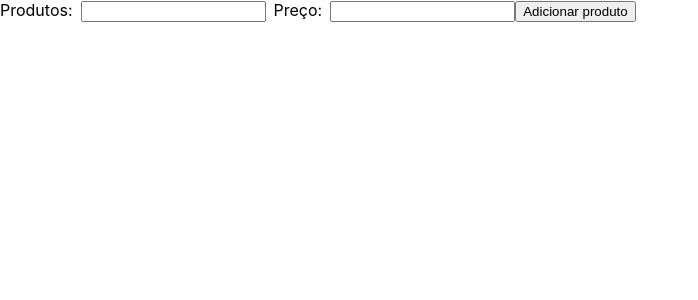
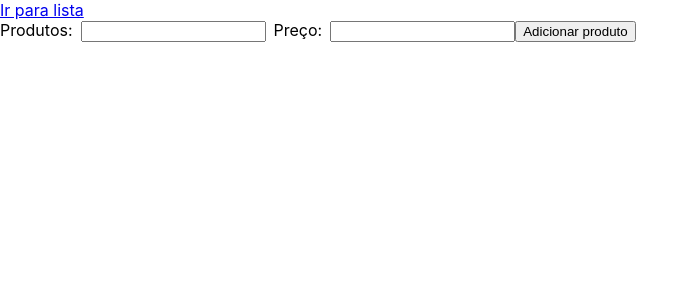
Before and after one commit to Tessmer/nave-rs, a React (Create React App) app in the folder register-input-react/: page / in a window 1280 px wide. Shown: the top 300 px of the page, without its empty margins (0-698 px from the left). Built offline with nearby package versions, Linux system fonts and the light colour scheme.

Commit message:
refactor app

```diff
--- a/register-input-react/src/App.js
+++ b/register-input-react/src/App.js
@@ -1,20 +1,23 @@
 import React from 'react'
-import { BrowserRouter, Route, Switch } from "react-router-dom";
+import { BrowserRouter, Route, Switch } from 'react-router-dom'
 
 import InputPage from './pages/InputPage'
 import RegisterPage from './pages/RegisterPage'
+import { ProductsProvider } from './context/products'
 
-import './App.css';
+import './App.css'
 
 const App = () => {
-  return(
+  return (
     <BrowserRouter>
       <Switch>
-      <Route path="/" exact component={InputPage} />
-      <Route path="/register" exact component={RegisterPage} />
+        <ProductsProvider>
+          <Route path="/" exact component={InputPage} />
+          <Route path="/register" exact component={RegisterPage} />
+        </ProductsProvider>
       </Switch>
-  </BrowserRouter>
+    </BrowserRouter>
   )
 }
 
-export default App;
+export default App
--- a/register-input-react/src/components/Form/Form.jsx
+++ b/register-input-react/src/components/Form/Form.jsx
@@ -1,11 +1,28 @@
-import React from 'react'
+import React, { useState } from 'react'
 import { string, func } from 'prop-types'
 
 import Input from '../Input'
 
-const Form = ({onSubmit, product, setProduct, price, setPrice}) => {
+const Form = ({ onSubmit }) => {
+  const [product, setProduct] = useState('');
+  const [price, setPrice] = useState('');
+
+  const handleSubmit = (event) => {
+    event.preventDefault();
+
+    const format = new Intl.NumberFormat("pt-BR", {
+      style: "currency",
+      currency: "BRL",
+    }).format(price)
+
+    onSubmit({id: Date.now(), product: product, price: format})
+
+    setProduct("");
+    setPrice("");
+  }
+
     return(
-         <form onSubmit={onSubmit}>
+         <form onSubmit={handleSubmit}>
            <Input
            label="Produtos:"
            type="text"
--- /dev/null
+++ b/register-input-react/src/context/products.js
@@ -0,0 +1,16 @@
+import { createContext, useContext, useState } from "react"
+
+
+const ProductsContext = createContext({})
+
+export const ProductsProvider = props => {
+  const [list, setList] = useState([])
+
+  const addProduct = (values) => {
+    setList(prevList => [...prevList, values])
+  }
+
+  return <ProductsContext.Provider value={{ list, setList, addProduct }} {...props} />
+}
+
+export const useProducts = () => useContext(ProductsContext)
--- a/register-input-react/src/pages/InputPage.jsx
+++ b/register-input-react/src/pages/InputPage.jsx
@@ -1,34 +1,23 @@
-import React, { useState } from 'react'
+import React from 'react'
+import { Link, useHistory } from 'react-router-dom'
+import { useProducts } from '../context/products';
 
 import Form from './../components/Form/Form';
 
 const InputPage = () => {
-  const [list, setList] = useState([]);
-  const [product, setProduct] = useState('');
-  const [price, setPrice] = useState('');
+  const history = useHistory()
 
-const handleSubmit = (event) => {
-  event.preventDefault();
+  const { addProduct } = useProducts()
 
-  const format = new Intl.NumberFormat("pt-BR", {
-    style: "currency",
-    currency: "BRL",
-  }).format(price);
-  setList([...list, {id: Date.now(), product: product, price: format}])
-
-  setProduct("");
-  setPrice("");
-}
+  const handleAddProduct = (product) => {
+    addProduct(product)
+    history.push('/register')
+  }
 
   return (
      <div>
-         <Form
-         onSubmit={handleSubmit}
-         product={product}
-         setProduct={setProduct}
-         price={price}
-         setPrice={setPrice}
-         />
+        <Link to='/register'>Ir para lista</Link>
+          <Form onSubmit={handleAddProduct} />
      </div>
 )
 }
--- a/register-input-react/src/pages/RegisterPage.jsx
+++ b/register-input-react/src/pages/RegisterPage.jsx
@@ -1,10 +1,17 @@
 import React from 'react'
+import { Link } from 'react-router-dom'
+import { useProducts } from '../context/products'
 
 import Table from './../components/Table/Table';
 
-const RegisterPage = (list) => {
+const RegisterPage = () => {
+    const { list } = useProducts()
+
     return(
-        <Table list={list} labels={["ID", "PRODUTO", "PREÇO"]}/>
+        <>
+            <Link to='/'>Ir para o formulário</Link>
+            <Table list={list} labels={["ID", "PRODUTO", "PREÇO"]}/>
+        </>
     )
 }
 
```
